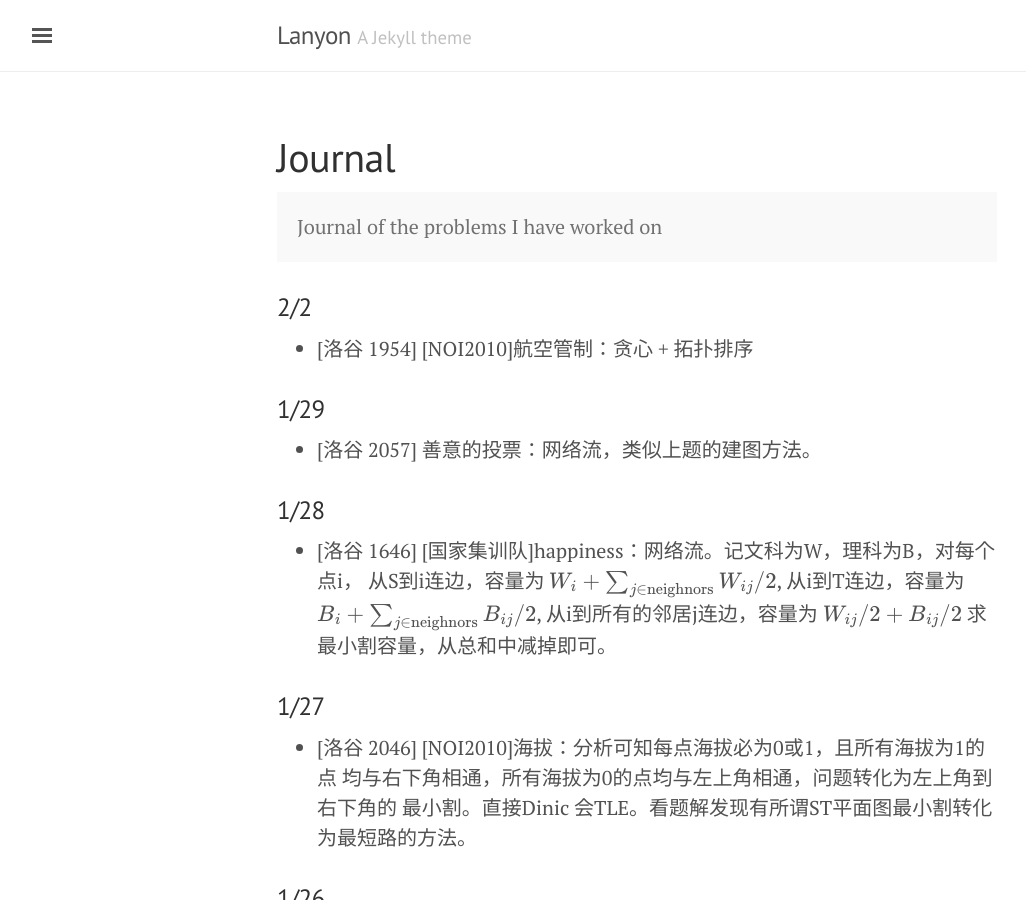
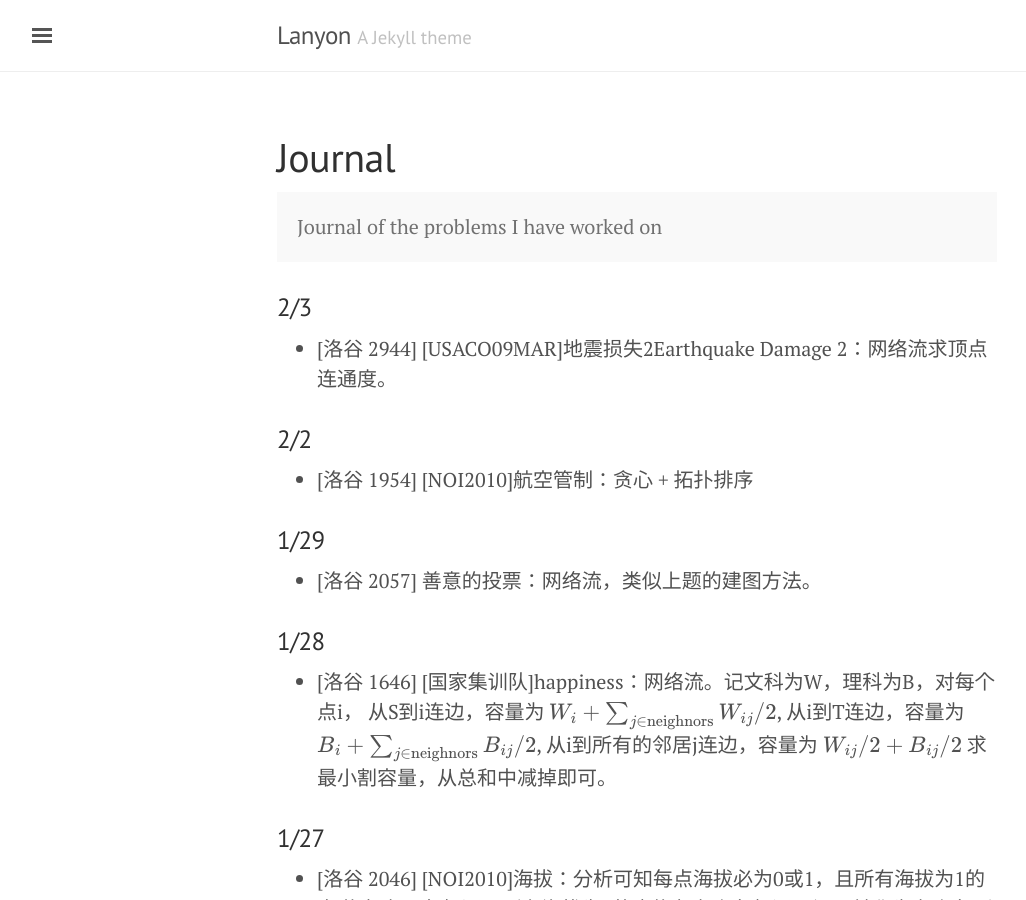
Before and after one commit to atubo/online-judge, a Jekyll site: the page built from docs/journal.md, in a window 1280 px wide and 900 px high. Shown: the whole window, without its empty margins (3-1029 px from the left). Built offline with Jekyll 4.4.1, drawn with Linux system fonts in a browser that asks for light colours; formulas are drawn with MathJax 3.

Commit message:
[Luogu 2944] [USACO09MAR]地震损失2Earthquake Damage 2

```diff
--- a/docs/journal.md
+++ b/docs/journal.md
@@ -6,6 +6,10 @@ title: Journal
 <p class="message">
 Journal of the problems I have worked on
 </p>
+
+### 2/3
+* [洛谷 2944] [USACO09MAR]地震损失2Earthquake Damage 2：网络流求顶点
+连通度。
 
 ### 2/2
 * [洛谷 1954] [NOI2010]航空管制：贪心 + 拓扑排序
```
Also changed, not shown: 1 other file.
